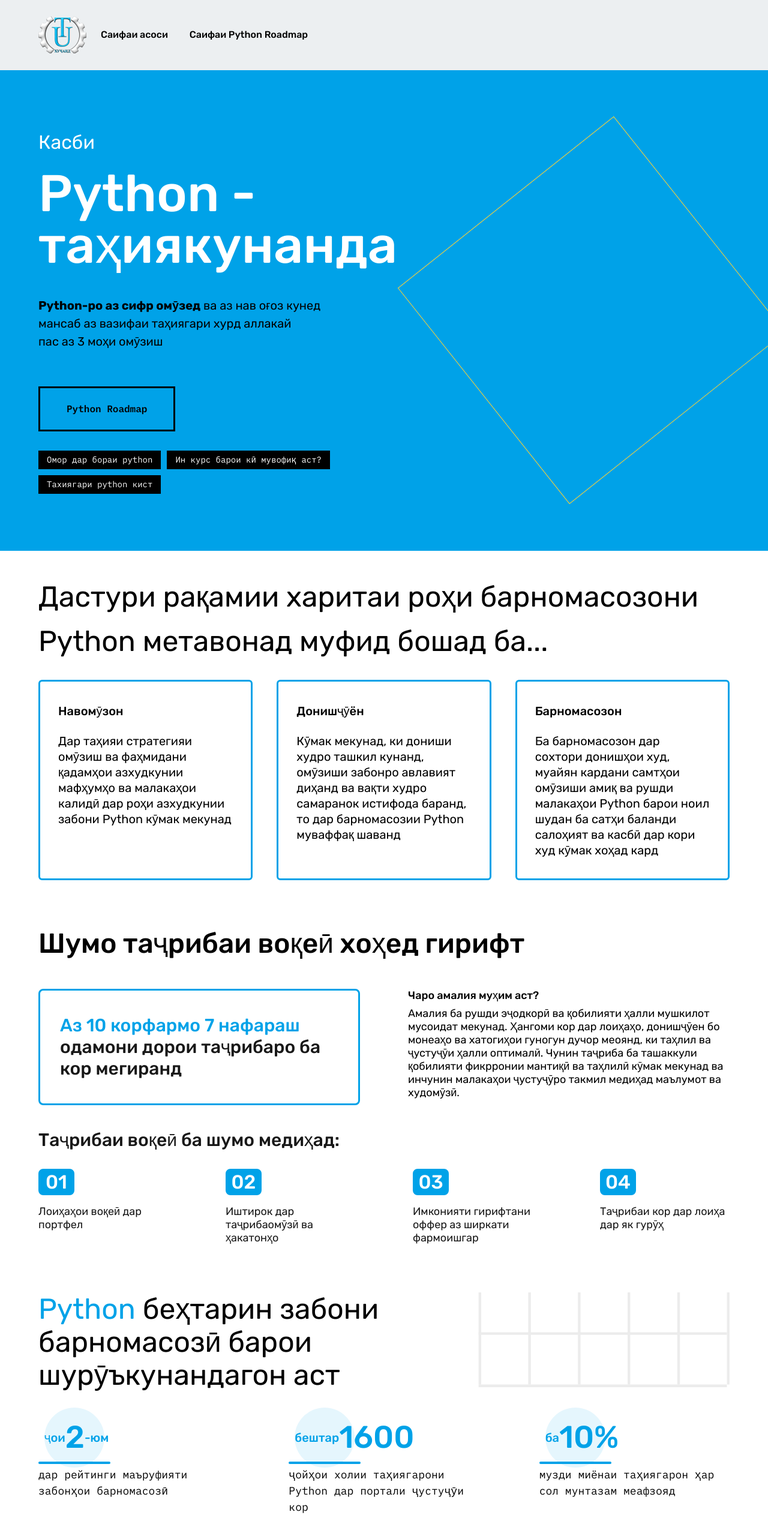
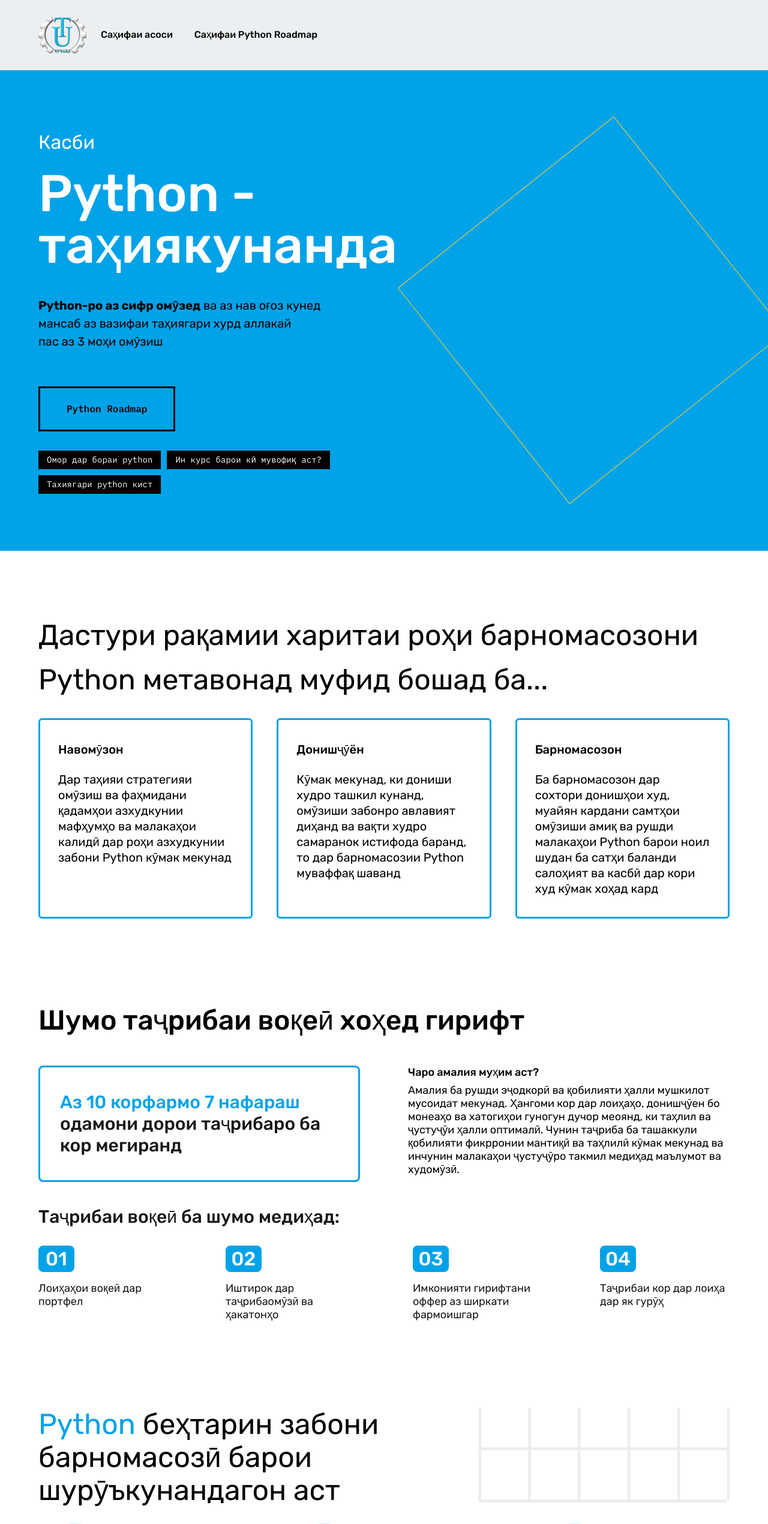
Before and after one commit to abduazizaminov/python_roadmap_interface, a Vue app: page / in a window 1280 px wide. Shown: the top 2540 px of the page at 60% size. Built offline with nearby package versions, Linux system fonts and the light colour scheme.

Commit message:
fix bugs

```diff
--- a/src/components/layouts/header/index.vue
+++ b/src/components/layouts/header/index.vue
@@ -4,10 +4,10 @@
       <ul class=" flex justify-start items-center py-[27px] lg:px-[64px] md:px-[32px] px-6">
       <img src="@/assets/images/logo.png" class="mr-6" alt="" srcset="">
       <router-link to="/">
-        <li class="cursor-pointer duration-200 hover:text-customGreen font-medium leading-[155%] mr-[18px]">Саифаи асоси</li>
+        <li class="cursor-pointer duration-200 hover:text-customGreen font-medium leading-[155%] mr-[18px]">Саҳифаи асоси</li>
       </router-link>
       <router-link to="/roadmap">
-        <li class="cursor-pointer duration-200 hover:text-customGreen font-medium leading-[155%] mx-[18px]">Саифаи Python Roadmap</li>
+        <li class="cursor-pointer duration-200 hover:text-customGreen font-medium leading-[155%] mx-[18px]">Саҳифаи Python Roadmap</li>
       </router-link>
       <!-- <router-link to="/basics">
         <li class="cursor-pointer duration-200 hover:text-customGreen font-medium leading-[155%] mx-[18px]">Learn the Basics</li>
--- a/src/views/home/index.vue
+++ b/src/views/home/index.vue
@@ -1,6 +1,6 @@
 <template>
   <div class=" overflow-x-hidden">
-    <div class="bg-customGreen">
+    <div class="bg-customGreen mb-16">
       <div class="lg:max-w-7xl w-full ml-auto mr-auto">
         <div class="lg:px-[64px] md:px-[32px] px-[24px] py-[40px]">
           <div class="py-[55px] flex items-center justify-between">
@@ -49,7 +49,7 @@
         </div>
       </div>
     </div>
-    <div class="lg:max-w-7xl w-full ml-auto mr-auto">
+    <div class="lg:max-w-7xl mb-16 w-full ml-auto mr-auto">
       <div id="info" class="lg:px-[64px] md:px-[32px] px-[24px] py-[40px]">
         <h2 class="text-5xl mb-[27px] leading-[74px]">
           Дастури рақамии харитаи роҳи барномасозони Python метавонад муфид бошад ба...
@@ -88,7 +88,7 @@
         </div>
       </div>
       <div class="lg:px-16 md:px-8 px-6 py-10">
-        <div class="mb-10">
+        <div class="mb-10 mt-16">
           <h2 class="text-[46px] mb-[50px] font-medium leading-[51px]">
             Шумо таҷрибаи воқеӣ хоҳед гирифт
           </h2>
@@ -115,7 +115,7 @@
             </div>
           </div>
         </div>
-        <div>
+        <div class="mb-16">
           <h3 class="text-3xl mb-[30px] font-medium leading-9 text-[#181818]">
             Таҷрибаи воқеӣ ба шумо медиҳад:
           </h3>
@@ -155,7 +155,7 @@
           </div>
         </div>
       </div>
-      <div id="stat" class="lg:px-16 md:px-8 px-6 py-10">
+      <div id="stat" class="lg:px-16 md:px-8 px-6 mb-16 py-10">
         <div class="flex mb-[22px]">
           <h2 class="text-5xl leading-[55px]">
             <span class="text-customGreen">
@@ -279,7 +279,7 @@
         </div>
       </div>
     </div>
-    <div class="bg-customGreen">
+    <div class="bg-customGreen ">
       <div class="lg:max-w-7xl w-full ml-auto mr-auto">
         <div class="lg:px-[64px] md:px-[32px] px-[24px] py-[40px]">
           <div class="flex md:flex-row flex-col justify-between items-center">
```
